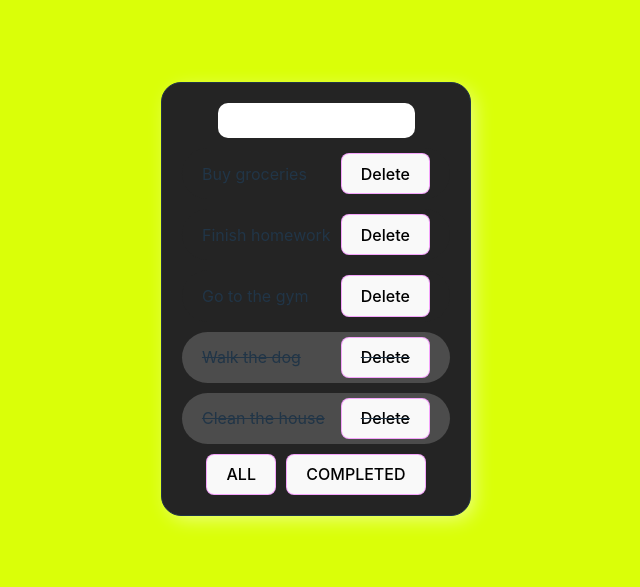
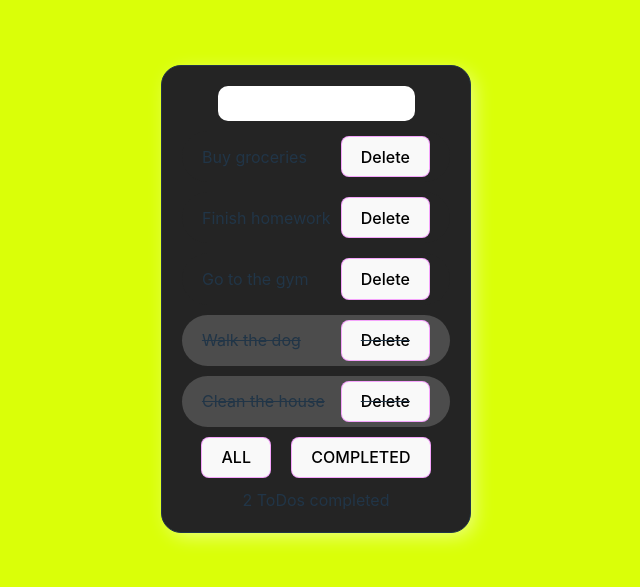
Before and after one commit to godidev/Todo-Ts, a React (Vite) app: page / in a window 1280 px wide. Shown: the part 101-688 px from the top of the page, without its empty margins (324-964 px from the left). Built offline with nearby package versions, Linux system fonts and the light colour scheme.

Commit message:
feat: add completed todos to footer

```diff
--- a/src/App.tsx
+++ b/src/App.tsx
@@ -57,6 +57,8 @@ function App() {
     setTodos(changedTodos)
   }
 
+  const completedSum = filteredTodos.filter((todo) => todo.completed).length
+
   return (
     <div className='container'>
       <Header handleSubmit={handleSubmit} />
@@ -65,7 +67,10 @@ function App() {
         handleDelete={handleDelete}
         handleComplete={handleComplete}
       />
-      <Footer handleChangeFilter={handleChangeFilter} />
+      <Footer
+        handleChangeFilter={handleChangeFilter}
+        completedSum={completedSum}
+      />
     </div>
   )
 }
--- a/src/components/Footer.tsx
+++ b/src/components/Footer.tsx
@@ -3,11 +3,13 @@ import { filterValue } from '../types'
 
 type Props = {
   handleChangeFilter: (id: filterValue) => void
+  completedSum: number
 }
 
-function Footer({ handleChangeFilter }: Props): JSX.Element {
+function Footer({ handleChangeFilter, completedSum }: Props): JSX.Element {
   return (
     <footer>
+      <div className='footer-buttons'>
         {Object.entries(filterSel).map(([key, value]) => {
           return (
             <button key={key} onClick={() => handleChangeFilter(value)}>
@@ -15,6 +17,10 @@ function Footer({ handleChangeFilter }: Props): JSX.Element {
             </button>
           )
         })}
+      </div>
+      <div>
+        <span>{completedSum} ToDos completed</span>
+      </div>
     </footer>
   )
 }
--- a/src/index.css
+++ b/src/index.css
@@ -59,6 +59,7 @@ button:focus-visible {
   display: flex;
   justify-content: center;
   align-items: center;
+  width: 100%;
 }
 
 body {
@@ -72,6 +73,7 @@ body {
   -webkit-box-shadow: 5px 5px 20px -3px rgba(255, 255, 255, 0.56);
   box-shadow: 5px 5px 20px -3px rgba(255, 255, 255, 0.56);
   background-color: rgb(36, 36, 36);
+  max-width: 60%;
 }
 
 .todos-list {
@@ -88,7 +90,6 @@ body {
   padding: 5px 20px;
   border-radius: 30px;
   gap: 10px;
-  position: relative;
   text-align: left;
 }
 
@@ -98,8 +99,17 @@ body {
 
 footer {
   display: flex;
+  flex-direction: column;
   justify-content: center;
+  align-items: center;
   gap: 10px;
+}
+
+.footer-buttons {
+  display: flex;
+  width: 100%;
+  justify-content: center;
+  gap: 20px;
 }
 
 header input {
```
Lines whose indentation alone changed are shown as unchanged.
